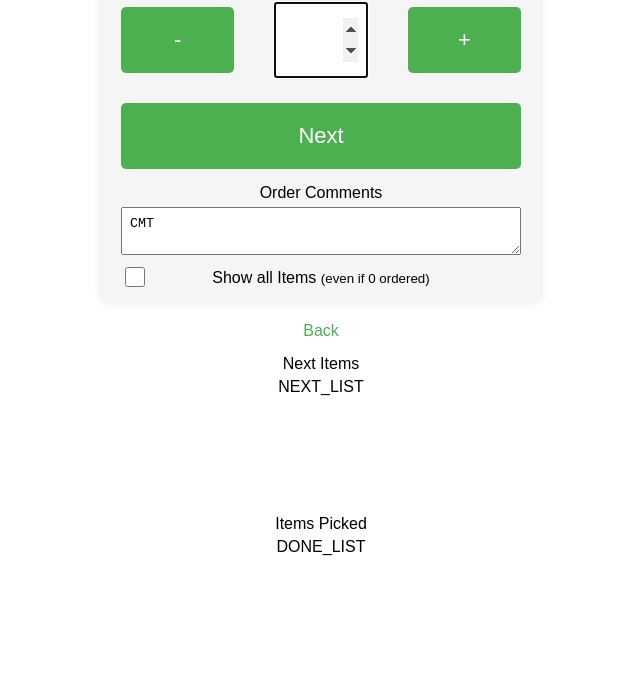
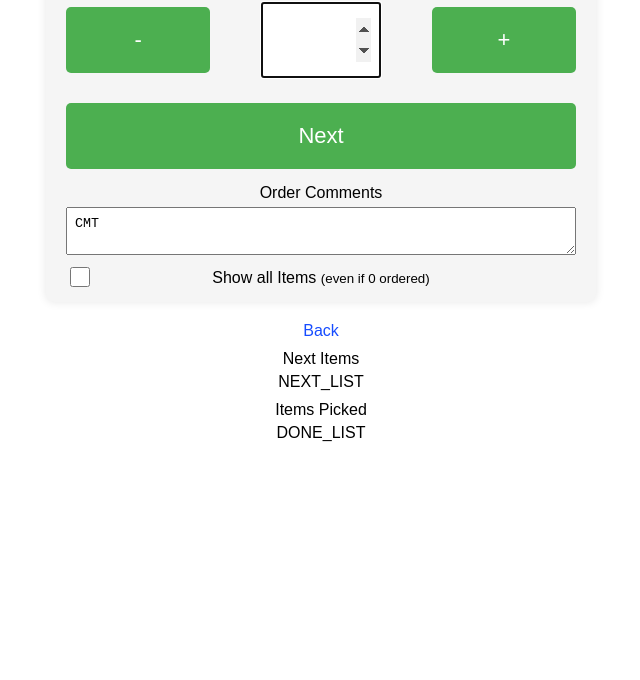
Before and after one commit to judaschwartz/order-picker, a plain HTML site: page index.html in a window 1280 px wide. Shown: the part 224-904 px from the top of the page, without its empty margins (319-959 px from the left). After the commit the page ends 800 px from the top, so only its background shows below. Drawn offline with Linux system fonts and the light colour scheme.

Commit message:
some cleanup

```diff
--- a/index.html
+++ b/index.html
@@ -8,6 +8,7 @@
   <link rel="stylesheet" href="style.css">
 </head>
 <body>
+  <div class="picker-app">
     <h1>Filling order #USER for ULAST</h1>
     <div class="warn">WARN</div>
     <form onsubmit="validateForm(event)" action="/">
@@ -35,6 +36,7 @@
       <p>Items Picked</p>
       DONE_LIST
     </div>
+  </div>
   <script src="index.js"></script>
 </body>
 </html>
--- a/style.css
+++ b/style.css
@@ -2,6 +2,11 @@ body {
   font-family: Arial, sans-serif;
   margin: 20px;
   text-align: center;
+}
+
+.picker-app {
+  max-width: 550px;
+  display: inline-block;
 }
 
 h1 {
@@ -26,9 +31,7 @@ form label b {
 }
 
 .other-itms {
-  margin: 10px 20px;
-  height: 150px;
-  overflow: auto;
+  margin: 10px 0;
 }
 
 table {
@@ -52,7 +55,6 @@ th, td {
 }
 
 form {
-  max-width: 400px;
   margin: 0 auto;
   background-color: #f5f5f5;
   padding: 10px 20px;
@@ -96,7 +98,7 @@ button {
 }
 
 a {
-  color: #4caf50;
+  color: #164cff;
   text-decoration: none;
   display: inline-block;
   margin-top: 20px;
@@ -107,7 +109,7 @@ a:hover {
 }
 
 tr:nth-child(even) {
-  background-color: #fafafa;
+  background-color: #f9f9f9;
 }
 
 /* Apply a different shade of grey to odd rows */
```
Also changed, not shown: end-index.html (+2 -0 lines), server.js (+6 -5 lines), start-index.html (+2 -0 lines), README.md, 2 other files. Lines whose indentation alone changed are shown as unchanged.
